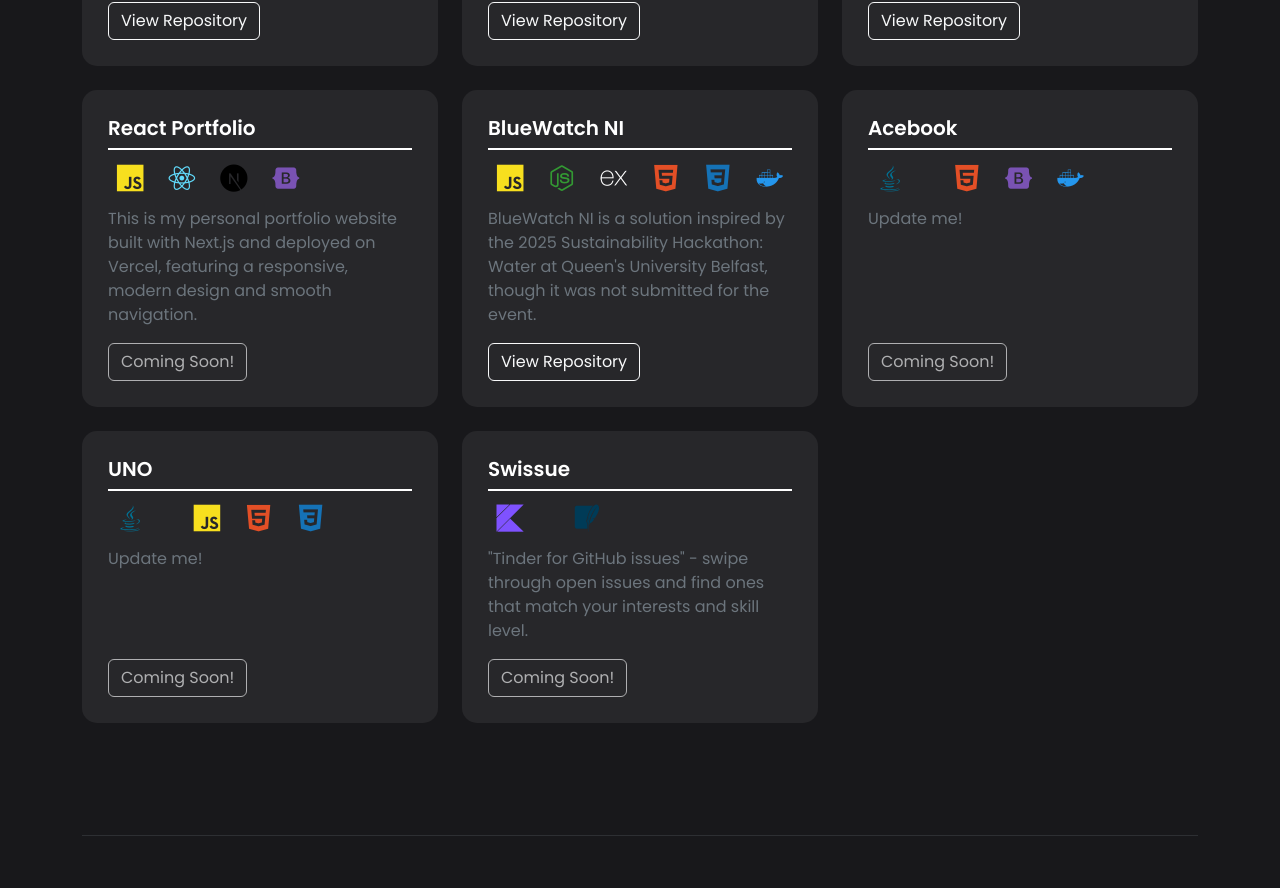
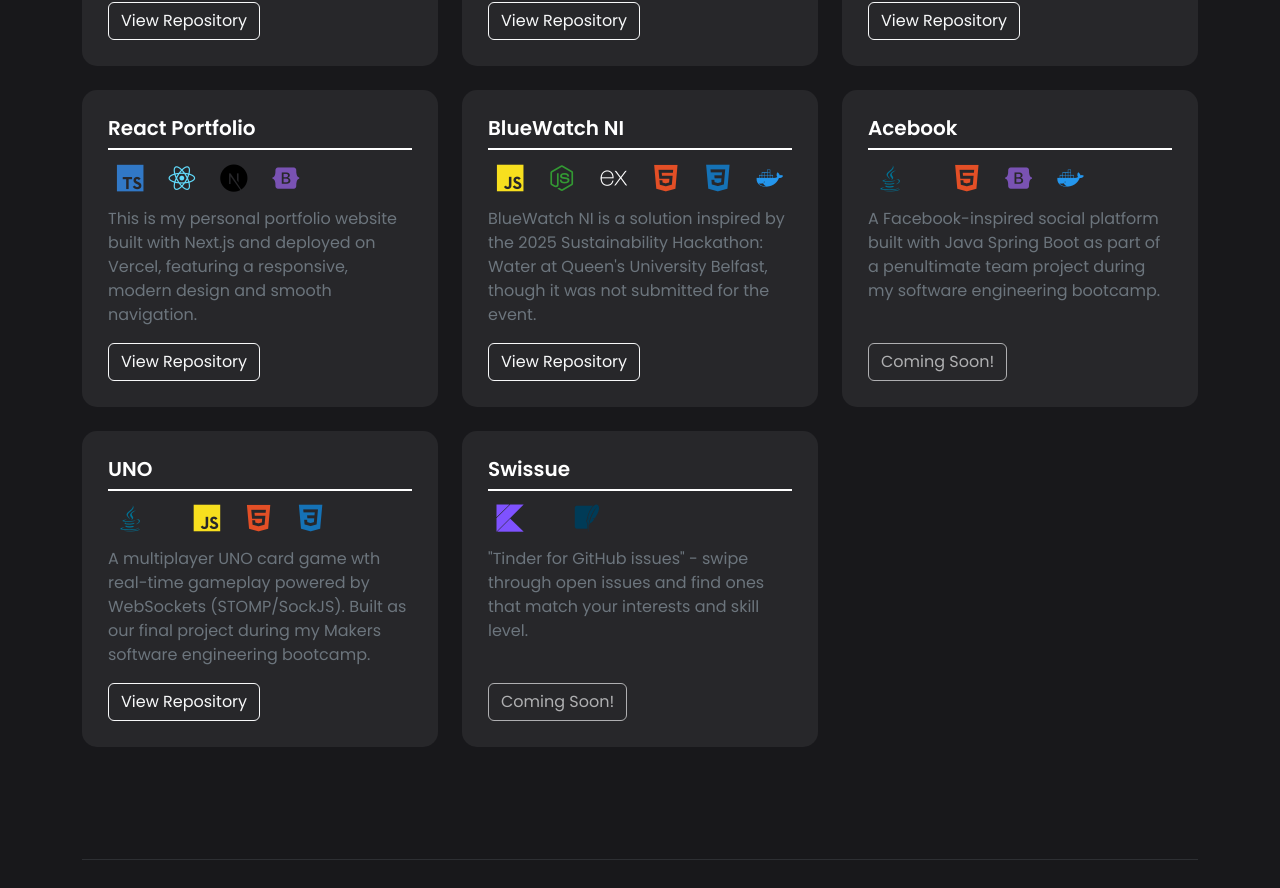
Before and after one commit to BHarris02/React-Portfolio, a Next.js app: page / in a window 1280 px wide. Shown: the part 3320-4208 px from the top of the page. Built offline with nearby package versions, Linux system fonts and the light colour scheme.

Commit message:
update projects

```diff
--- a/src/constants/projects.ts
+++ b/src/constants/projects.ts
@@ -46,13 +46,13 @@ export const projects: Project[] = [
         description:
         "This is my personal portfolio website built with Next.js and deployed on Vercel, featuring a responsive, modern design and smooth navigation.",
         tech: [
-            { icon: "devicon-javascript-plain", color: "#F7DF1E", name: "JavaScript" },
+            { icon: "devicon-typescript-plain", color: "#3178C6", name: "TypeScript" },
             { icon: "devicon-react-plain", color: "#61DAFB", name: "React" },
             { icon: "devicon-nextjs-plain", color: "#000", name: "Next.js" },
             { icon: "devicon-bootstrap-plain", color: "#7952B3", name: "Bootstrap" },
             { icon: "devicon-vercel-original", color: "#fff", name: "Vercel" }
         ],
-        repo: ""
+        repo: "https://github.com/BHarris02/React-Portfolio"
     },
     {
         title: "BlueWatch NI",
@@ -71,7 +71,7 @@ export const projects: Project[] = [
     {
         title: "Acebook",
         description:
-        "Update me!",
+        "A Facebook-inspired social platform built with Java Spring Boot as part of a penultimate team project during my software engineering bootcamp.",
         tech: [
             { icon: "devicon-java-plain", color: "#007396", name: "Java" },
             { icon: "devicon-spring-original", color: "#6DB33F", name: "Spring Boot" },
@@ -84,7 +84,7 @@ export const projects: Project[] = [
     {
         title: "UNO",
         description:
-        "Update me!",
+        "A multiplayer UNO card game wth real-time gameplay powered by WebSockets (STOMP/SockJS). Built as our final project during my Makers software engineering bootcamp.",
         tech: [
             { icon: "devicon-java-plain", color: "#007396", name: "Java" },
             { icon: "devicon-spring-original", color: "#6DB33F", name: "Spring Boot" },
@@ -92,7 +92,7 @@ export const projects: Project[] = [
             { icon: "devicon-html5-plain", color: "#E34F26", name: "HTML" },
             { icon: "devicon-css3-plain", color: "#1572B6", name: "CSS" },
         ],
-        repo: ""
+        repo: "https://github.com/LapinDuMort/Uno-Pro-Gamers"
     },
     {
         title: "Swissue",
```
